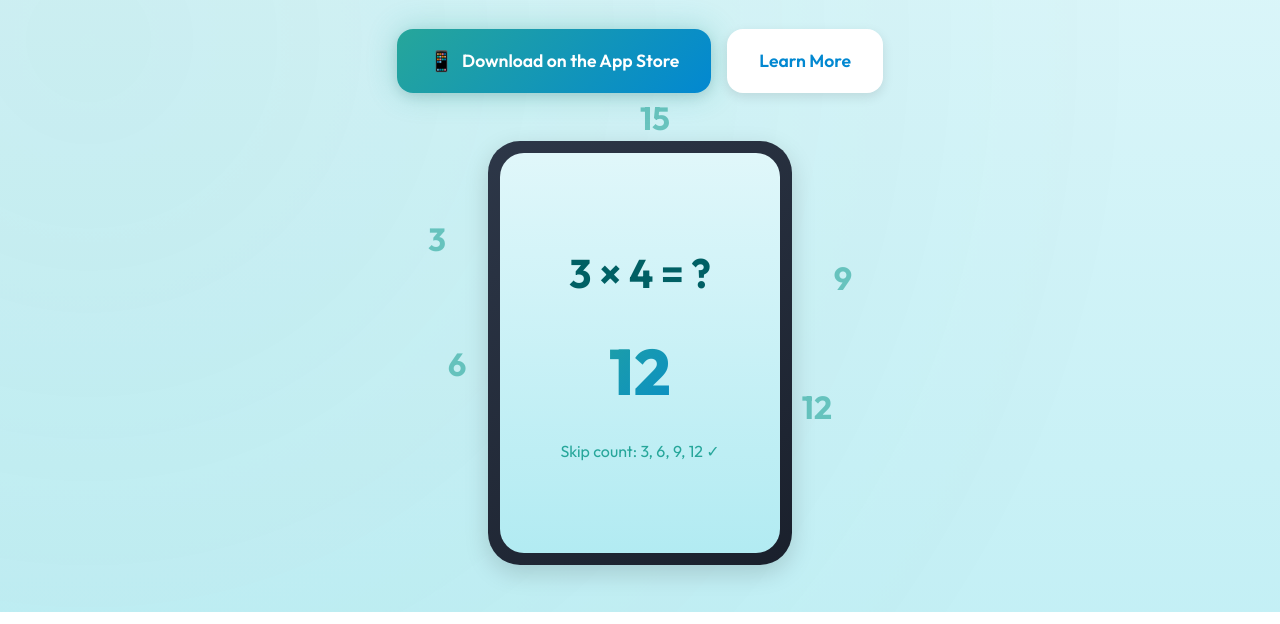
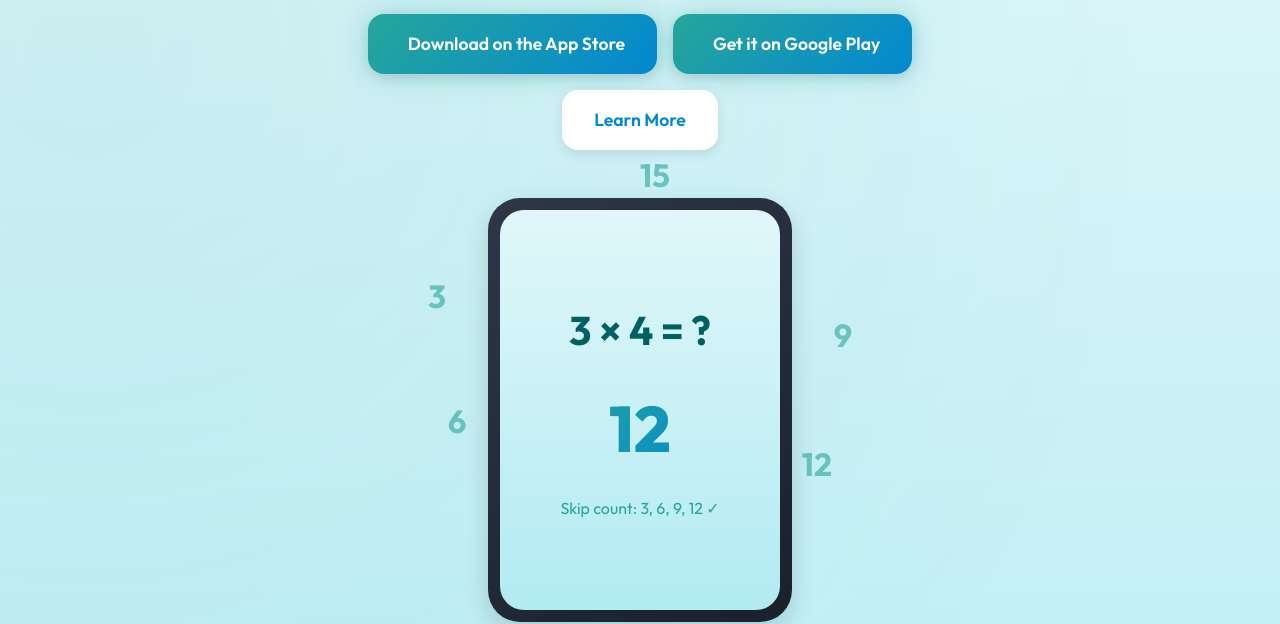
Before and after one commit to jplasencia/skip2times, a plain HTML site: page index.html in a window 1280 px wide. Shown: the part 188-812 px from the top of the page. Drawn offline with Linux system fonts and the light colour scheme.

Commit message:
Add Google Play Store download button
- Added Google Play Store download link alongside App Store button
- Google Play: com.skip2times.app
- App Store: id6756554213

🤖 Generated with [Claude Code](https://claude.com/claude-code)

Co-Authored-By: Claude <noreply@anthropic.com>

```diff
--- a/index.html
+++ b/index.html
@@ -25,8 +25,12 @@
 
             <div class="cta-buttons">
                 <a href="https://apps.apple.com/us/app/skip2times/id6756554213" class="btn btn-primary">
-                    <span class="btn-icon">📱</span>
+                    <span class="btn-icon"></span>
                     Download on the App Store
+                </a>
+                <a href="https://play.google.com/store/apps/details?id=com.skip2times.app&hl=en_US" class="btn btn-primary">
+                    <span class="btn-icon"></span>
+                    Get it on Google Play
                 </a>
                 <a href="#features" class="btn btn-secondary">Learn More</a>
             </div>
```
